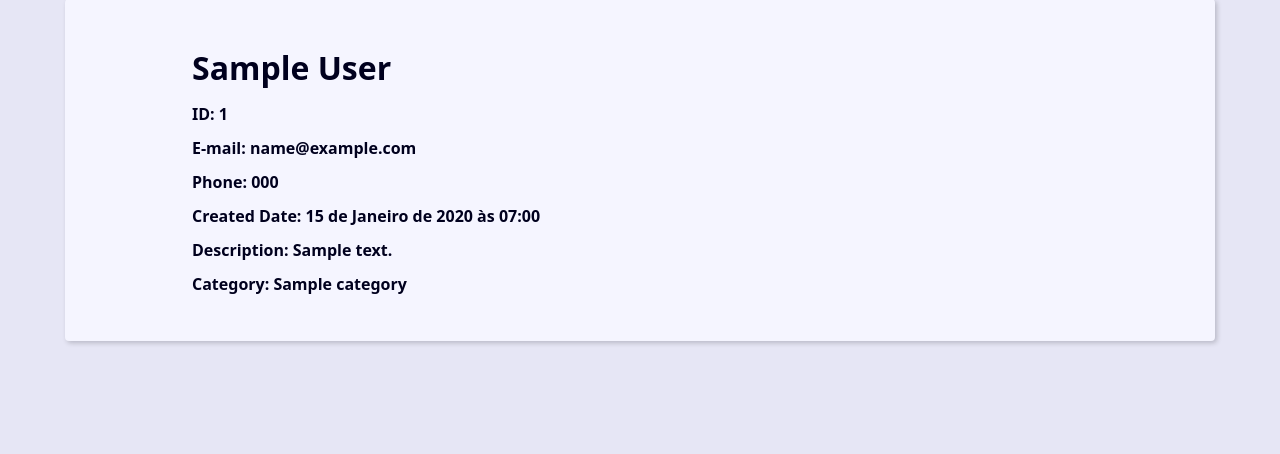
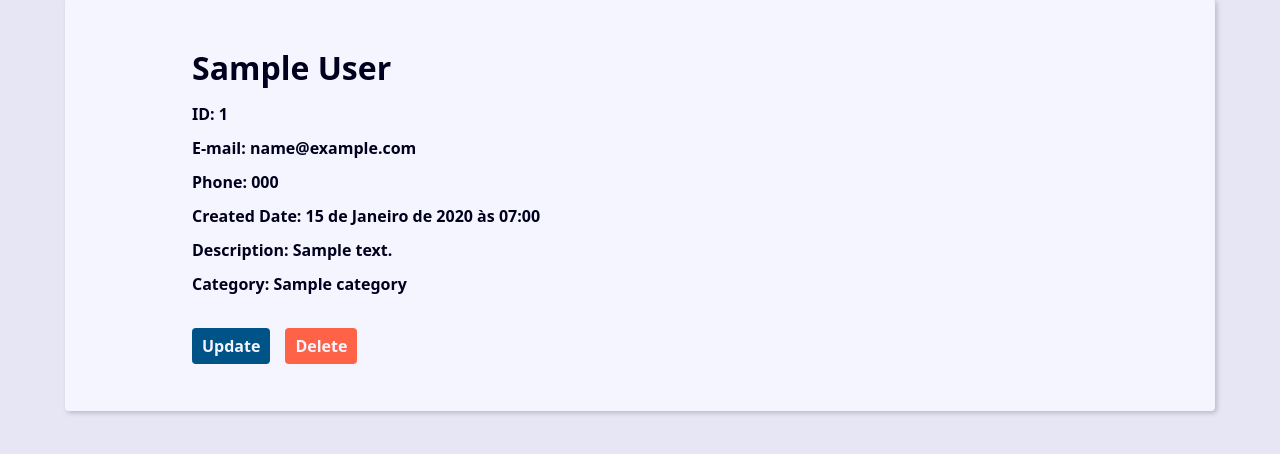
Before and after one commit to joseantonioalmeida/PROJECT-AGENDA-DJANGO, a Django app: page /contact/1/details/ in a window 1280 px wide. Shown: the part 270-724 px from the top of the page. Run offline with Django 5.2, Linux system fonts and the light colour scheme; tables that the repository leaves empty hold one stand-in row (values such as "Sample post").

Commit message:
Criando a view, url, template para delete e o css (apagar contatos)

```diff
--- a/base_static/global/css/style.css
+++ b/base_static/global/css/style.css
@@ -314,3 +314,87 @@ svg {
     filter: brightness(80%);
     box-shadow: 0 0 5px var(--link-dark-color);
 }
+
+.contact-links {
+    margin-block: calc(var(--small-font-size) *2);
+    display: flex;
+    align-items: center;
+    gap: 0 var(--spacing);
+}
+
+.btn-link {
+    font-size: var(--small-font-size);
+    text-decoration: none;
+    font-weight: bold;
+    padding: 1rem;
+    display: block;
+    line-height: var(--small-font-size);
+}
+
+.btn-delete {
+    background: tomato;
+}
+
+/* ===== MODAL DELETE ===== */
+
+.modal-overlay {
+    position: fixed;
+    inset: 0;
+    background: rgba(0, 0, 30, 0.6);
+    display: flex;
+    align-items: center;
+    justify-content: center;
+    z-index: 999;
+    animation: fadeIn var(--transition-fast) ease-in-out;
+}
+
+.modal-card {
+    background: var(--clr-white);
+    padding: calc(var(--spacing) * 2);
+    border-radius: var(--default-border-radius);
+    box-shadow: 0 10px 30px var(--clr-dark-shadow-20);
+    max-width: 40rem;
+    width: 90%;
+    text-align: center;
+    animation: slideUp var(--transition-fast) ease-out;
+}
+
+.modal-card h2 {
+    font-size: var(--medium-font-size);
+    margin-bottom: var(--spacing);
+}
+
+.modal-card p {
+    margin-bottom: calc(var(--spacing) * 1.5);
+    font-size: var(--small-font-size);
+}
+
+.modal-actions {
+    display: flex;
+    justify-content: center;
+    gap: var(--spacing);
+}
+
+/* Animações */
+
+@keyframes fadeIn {
+    from {
+        opacity: 0;
+    }
+
+    to {
+        opacity: 1;
+    }
+}
+
+@keyframes slideUp {
+    from {
+        transform: translateY(20px);
+        opacity: 0;
+    }
+
+    to {
+        transform: translateY(0);
+        opacity: 1;
+    }
+}
--- a/contact/templates/contact/contact.html
+++ b/contact/templates/contact/contact.html
@@ -1,6 +1,8 @@
 {% extends "global/base.html" %}
 
 {% block content %}
+
+<!-- Single Contact -->
 <div class="single-contact">
     <h1 class='single-contact-name'>
         {{ contact.first_name }} {{ contact.last_name }}
@@ -11,5 +13,42 @@
     <p><b>Created Date: {{ contact.create_date }}</b></p>
     <p><b>Description: {{ contact.description }}</b></p>
     <p><b>Category: {{ contact.category.name }}</b></p>
+    <div class='contact-links'>
+        <a class='btn btn-link' href='{% url "contact:update" contact.id %}'>
+            Update
+        </a>
+        <a class='btn btn-link btn-delete' href="{% url 'contact:delete' contact.id %}">
+            Delete
+        </a>
+    </div>
 </div>
+
+<!-- Modal -->
+{% if show_delete_modal %}
+<div class="modal-overlay">
+    <div class="modal-card">
+        <h2>Confirmar exclusão</h2>
+
+        <p>
+            Tem certeza que deseja apagar
+            <strong>{{ contact.first_name }} {{ contact.last_name }}</strong>?
+        </p>
+
+        <div class="modal-actions">
+            <form method="POST" action="{% url 'contact:delete' contact.id %}">
+                {% csrf_token %}
+                <button type="submit" class="btn btn-delete">
+                    Sim, apagar
+                </button>
+            </form>
+
+            <a href="{% url 'contact:contact' contact.id %}"
+               class="btn btn-link">
+                Cancelar
+            </a>
+        </div>
+    </div>
+</div>
+{% endif %}
+
 {% endblock content %}
--- a/contact/urls.py
+++ b/contact/urls.py
@@ -12,5 +12,5 @@ urlpatterns = [
     path('contact/<int:contact_id>/details/', views.contact, name='contact'),
     path('contact/create/', views.create, name='create'),
     path('contact/<int:contact_id>/update/', views.update, name='update'),
-    # path('contact/<int:contact_id>/delete/', views.contact, name='contact'),
+    path('contact/<int:contact_id>/delete/', views.delete, name='delete'),
 ]
```
Also changed, not shown: contact/views/contact_forms.py (+21 -1 lines).
